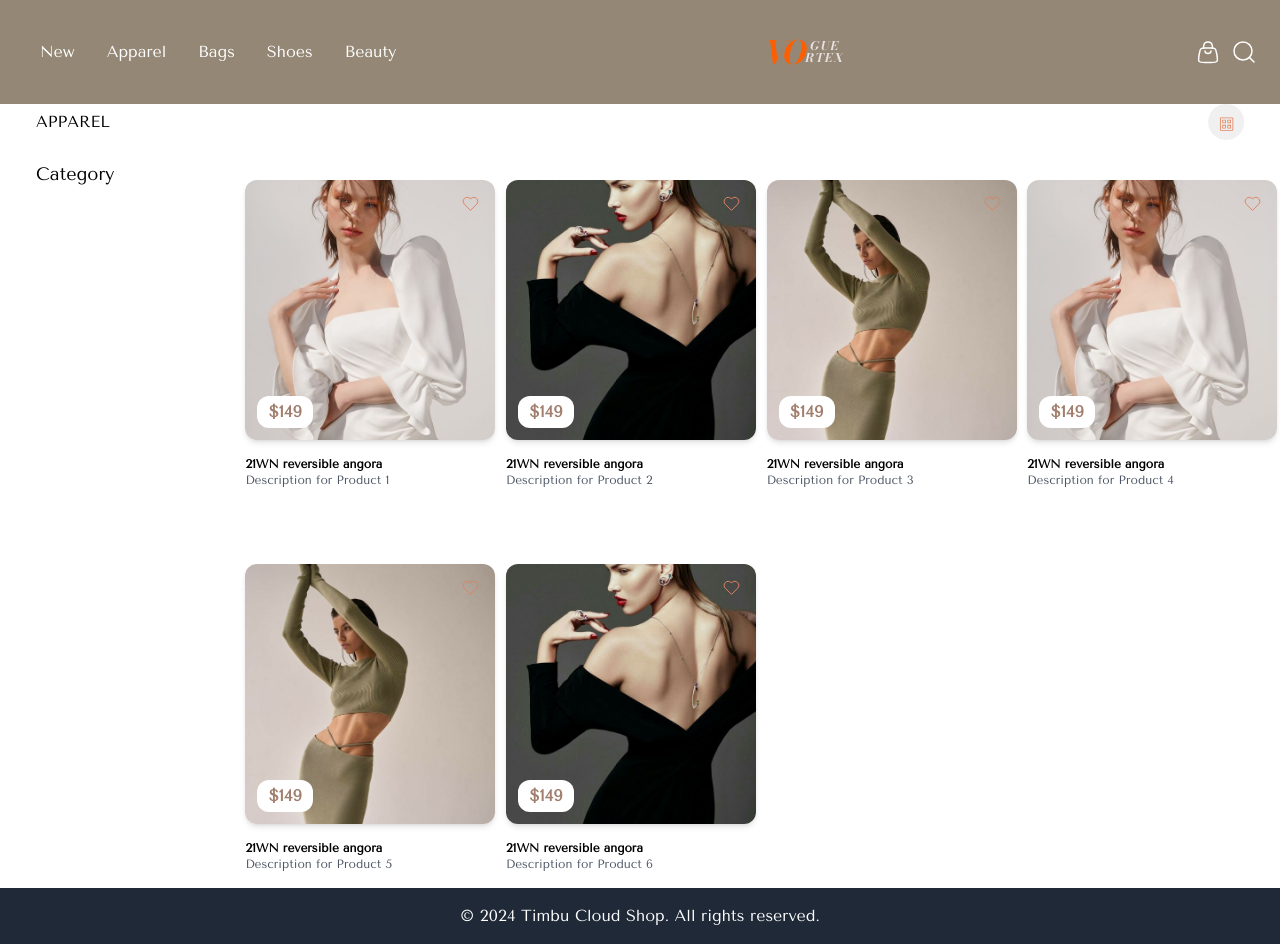
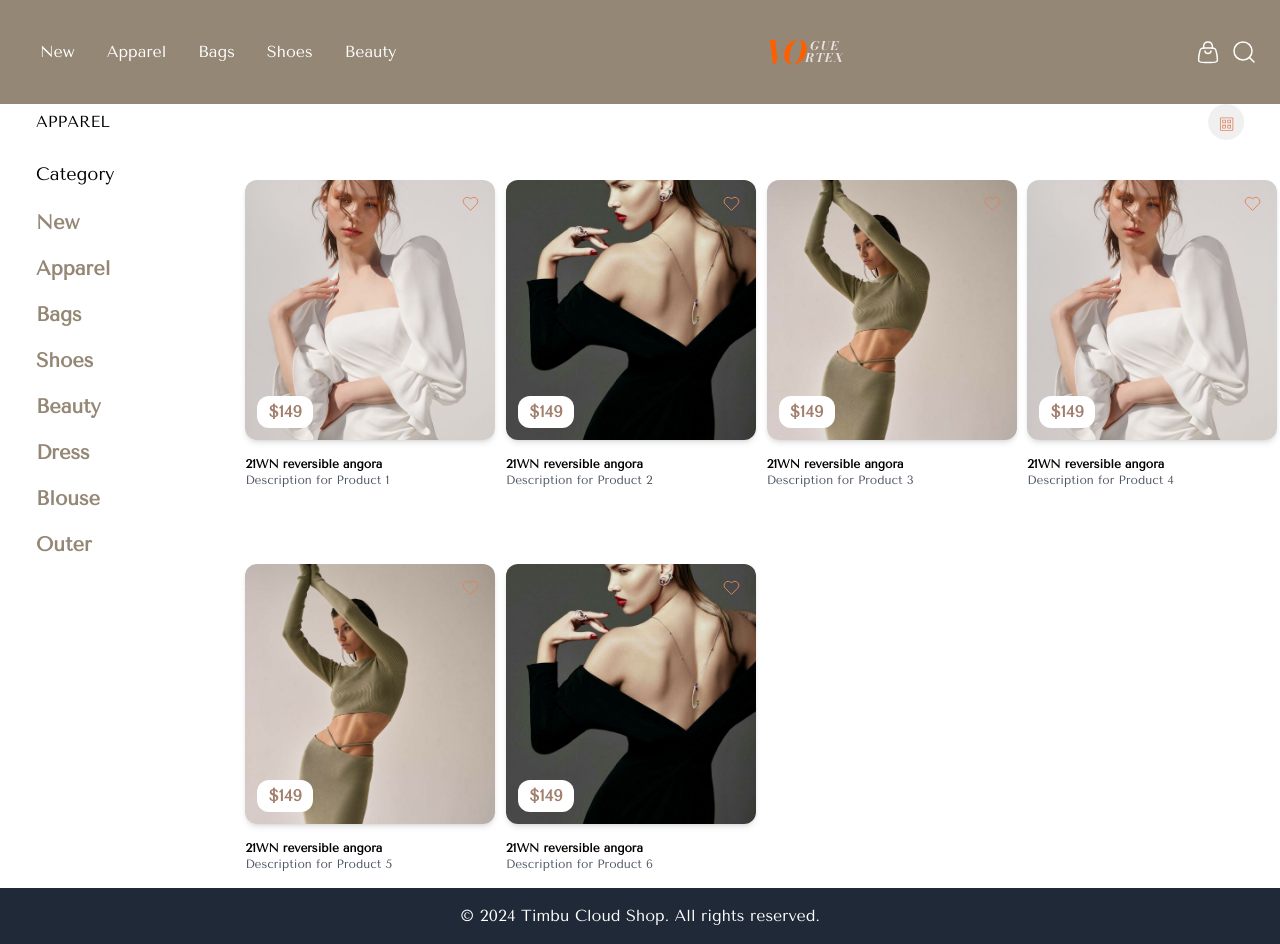
Before and after one commit to froschi95/timbu-shop-client, a Next.js app: page / in a window 1280 px wide. Built offline with nearby package versions, Linux system fonts and the light colour scheme.

Commit message:
fix sidebar

```diff
--- a/app/components/Sidebar.jsx
+++ b/app/components/Sidebar.jsx
@@ -23,16 +23,31 @@ const Sidebar = () => {
       id: 5,
       link: "Beauty",
     },
+    {
+      id: 6,
+      link: "Dress",
+    },
+    {
+      id: 7,
+      link: "Blouse",
+    },
+    {
+      id: 8,
+      link: "Outer",
+    },
   ];
   return (
     <div className="hidden md:flex md:flex-col py-3">
       <h1 className="text-lg mb-3">Category</h1>
-      <ul className="flex flex-col gap-3">
-        {links.map(({ id, link }) => {
-          <li key={id} className="text-[#948775] font-semibold text-md">
+      <ul className="flex flex-col">
+        {links.map(({ id, link }) => (
+          <li
+            key={id}
+            className="text-[#948775] font-semibold text-xl leading-[46px]"
+          >
             <Link href={link}>{link}</Link>
-          </li>;
-        })}
+          </li>
+        ))}
       </ul>
     </div>
   );
```
